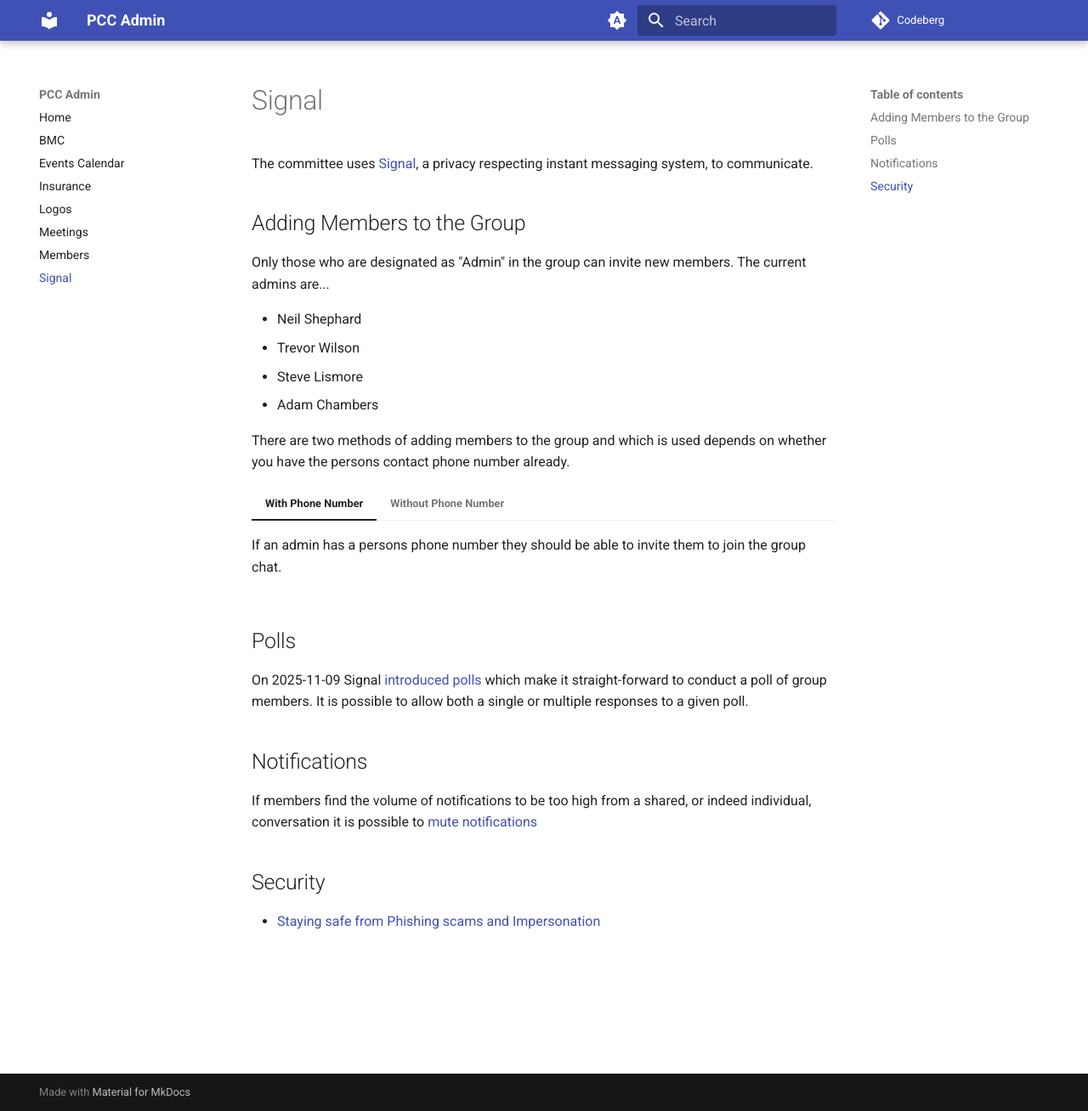
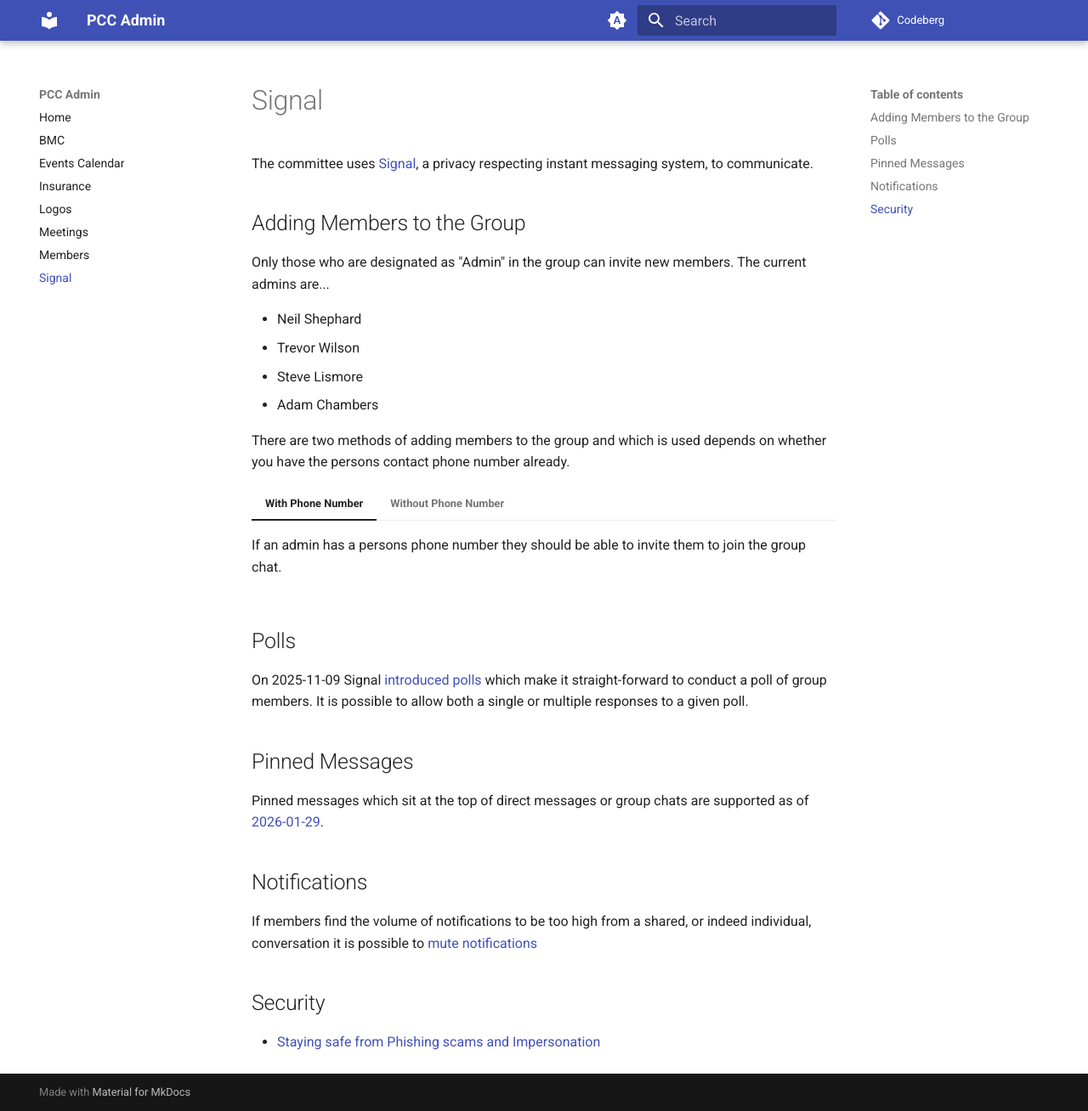
Before and after one commit to slackline/pcc-admin, an MkDocs documentation site: the page built from docs/signal.md, in a window 1280 px wide and 1308 px high. Shown: the whole window at 85% size. Built offline with MkDocs 1.6.1 and Material for MkDocs 9.7.7, drawn with Linux system fonts in a browser that asks for light colours.

Commit message:
signal: link to info on pinned messages introduction

```diff
--- a/docs/signal.md
+++ b/docs/signal.md
@@ -29,6 +29,10 @@
 On 2025-11-09 Signal [introduced polls][signal_polls] which make it straight-forward to conduct a poll of group
 members. It is possible to allow both a single or multiple responses to a given poll.
 
+## Pinned Messages
+
+Pinned messages which sit at the top of direct messages or group chats are supported as of [2026-01-29][signal_pins].
+
 ## Notifications
 
 If members find the volume of notifications to be too high from a shared, or indeed individual, conversation it is
```
Also changed, not shown: other parts of docs/signal.md (+1 -0 lines).
